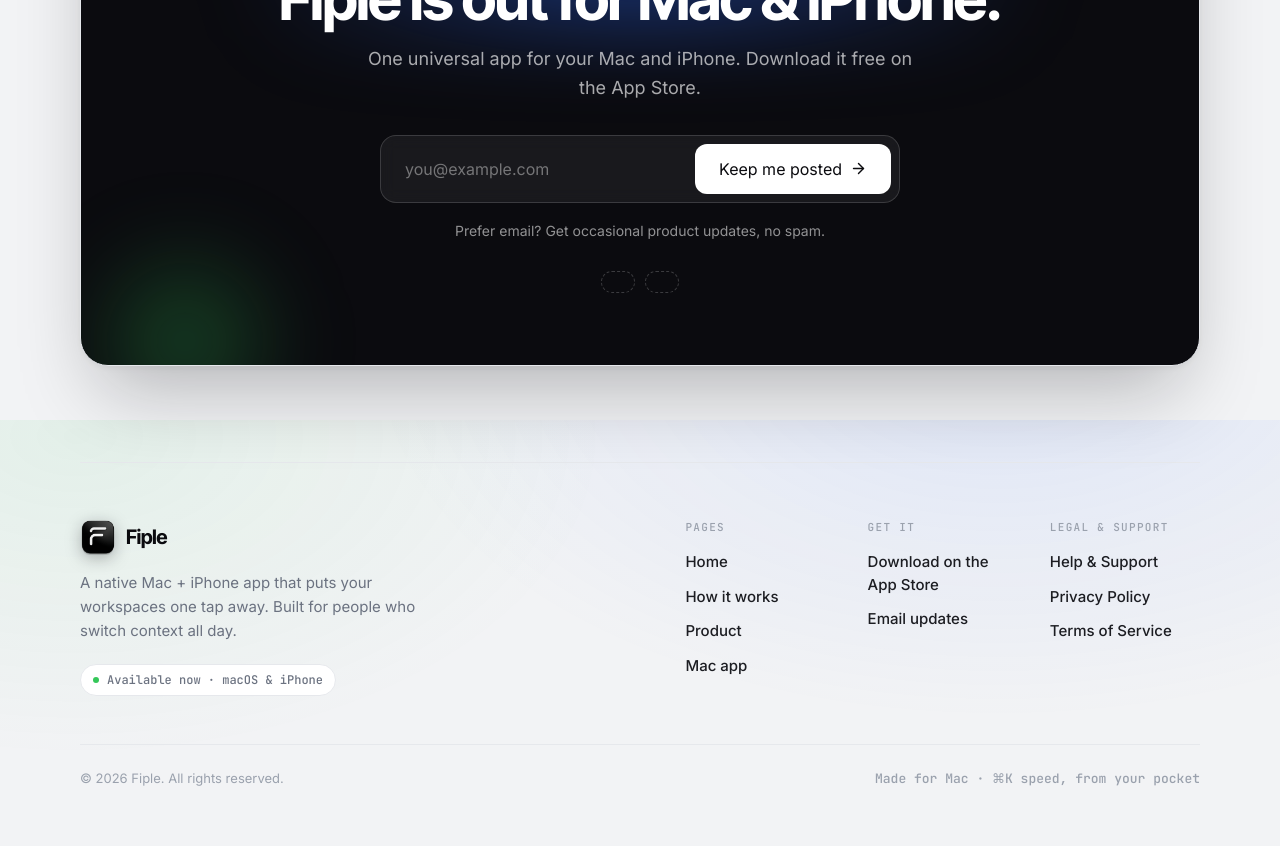
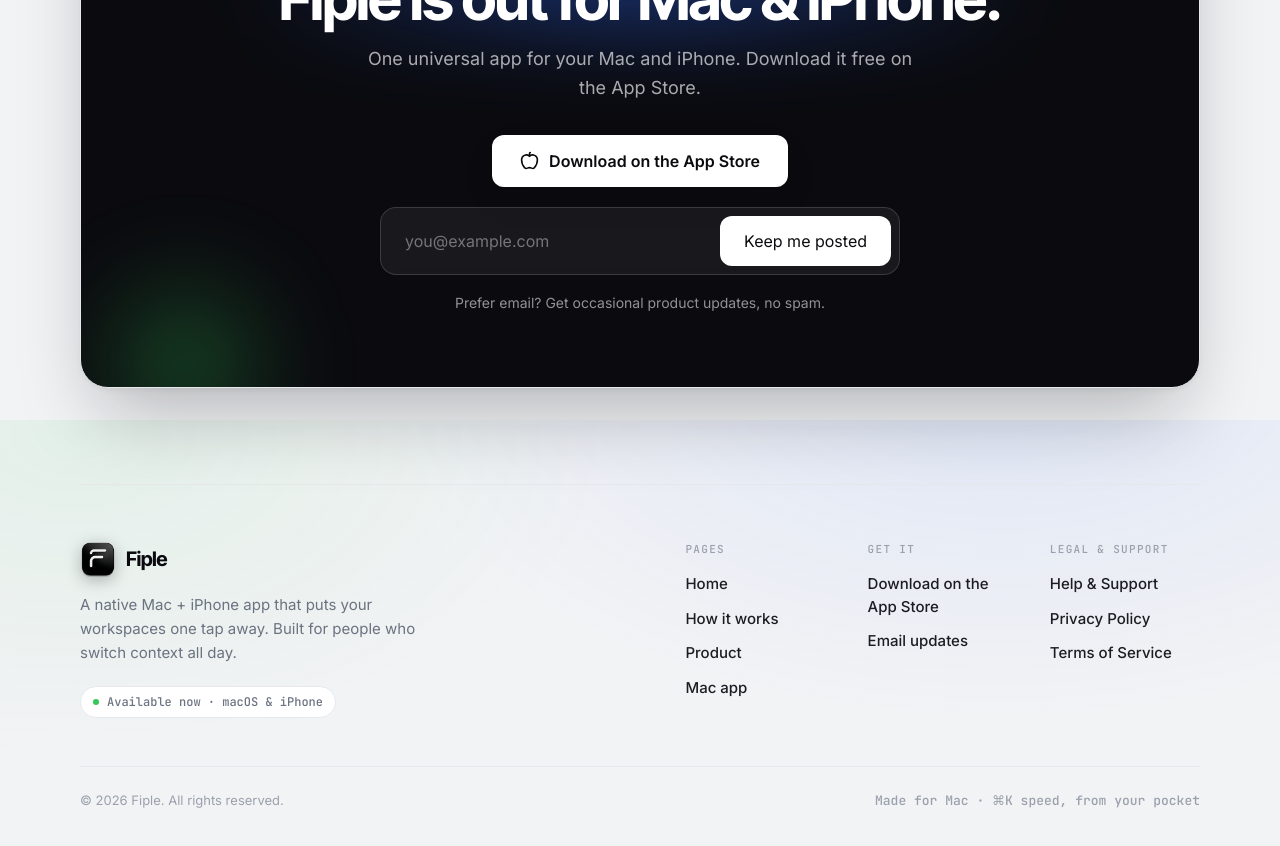
Before and after one commit to dikend1/FipleLP, a React (Vite) app: page / in a window 1280 px wide. Shown: the part 5180-6026 px from the top of the page. Built offline with nearby package versions, Linux system fonts and the light colour scheme; no server answers.

Commit message:
feat(sections): add App Store download button to DownloadSection
Replace 'coming soon' badges with a live App Store download
button. Simplify the email form (remove ArrowRight icon,
adjusted spacing). Section now reflects the launched product.

```diff
--- a/src/sections/DownloadSection.tsx
+++ b/src/sections/DownloadSection.tsx
@@ -1,8 +1,9 @@
 import { useState } from "react";
 import type { FormEvent } from "react";
-import { ArrowRight, Check } from "lucide-react";
+import { Apple, Check } from "lucide-react";
 import { supabase } from "../lib/supabase";
 import { useT } from "../lib/i18n";
+import { APP_STORE_URL } from "../lib/links";
 
 type SubmitState = "idle" | "submitting" | "success" | "error";
 type StatusKey = "default" | "emptyEmail" | "adding" | "already" | "success" | "error";
@@ -76,8 +77,20 @@
             {t.download.subtitle}
           </p>
 
+          <div className="mt-8 flex justify-center">
+            <a
+              className="inline-flex min-h-[52px] items-center gap-2.5 rounded-xl bg-white px-7 text-[16px] font-semibold text-ink shadow-lift transition hover:bg-white/90 active:scale-[0.98]"
+              href={APP_STORE_URL}
+              target="_blank"
+              rel="noopener noreferrer"
+            >
+              <Apple size={19} />
+              {t.download.appStore}
+            </a>
+          </div>
+
           <form
-            className="mx-auto mt-8 flex max-w-[520px] items-center gap-2 rounded-2xl border border-white/15 bg-white/[0.06] p-2 backdrop-blur-sm transition duration-200 focus-within:border-white/30 focus-within:bg-white/[0.09] focus-within:ring-4 focus-within:ring-white/10 max-sm:flex-col max-sm:gap-2.5"
+            className="mx-auto mt-5 flex max-w-[520px] items-center gap-2 rounded-2xl border border-white/15 bg-white/[0.06] p-2 backdrop-blur-sm transition duration-200 focus-within:border-white/30 focus-within:bg-white/[0.09] focus-within:ring-4 focus-within:ring-white/10 max-sm:flex-col max-sm:gap-2.5"
             onSubmit={handleSubmit}
           >
             <input
@@ -94,7 +107,6 @@
               type="submit"
             >
               {submitState === "submitting" ? t.download.submitting : t.download.submitIdle}
-              {submitState !== "submitting" && <ArrowRight size={17} />}
             </button>
           </form>
 
@@ -107,15 +119,6 @@
             {success && <Check size={15} />}
             {message}
           </p>
-
-          <div className="mt-7 flex flex-wrap items-center justify-center gap-2.5" aria-label={t.download.futureAria}>
-            <span className="rounded-xl border border-dashed border-white/20 px-4 py-2.5 font-mono text-[13px] text-white/45">
-              {t.download.macSoon}
-            </span>
-            <span className="rounded-xl border border-dashed border-white/20 px-4 py-2.5 font-mono text-[13px] text-white/45">
-              {t.download.appStoreSoon}
-            </span>
-          </div>
         </div>
       </div>
     </section>
```
